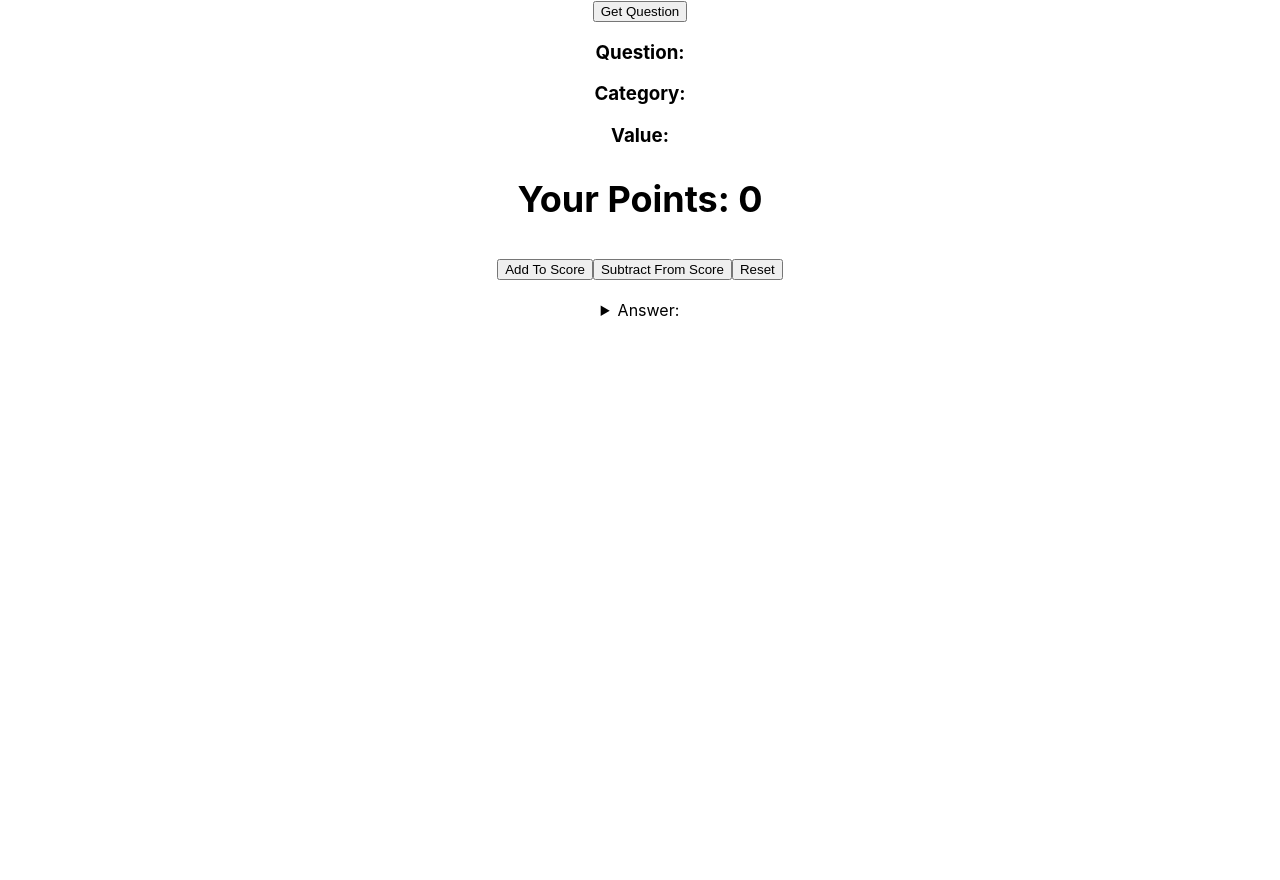
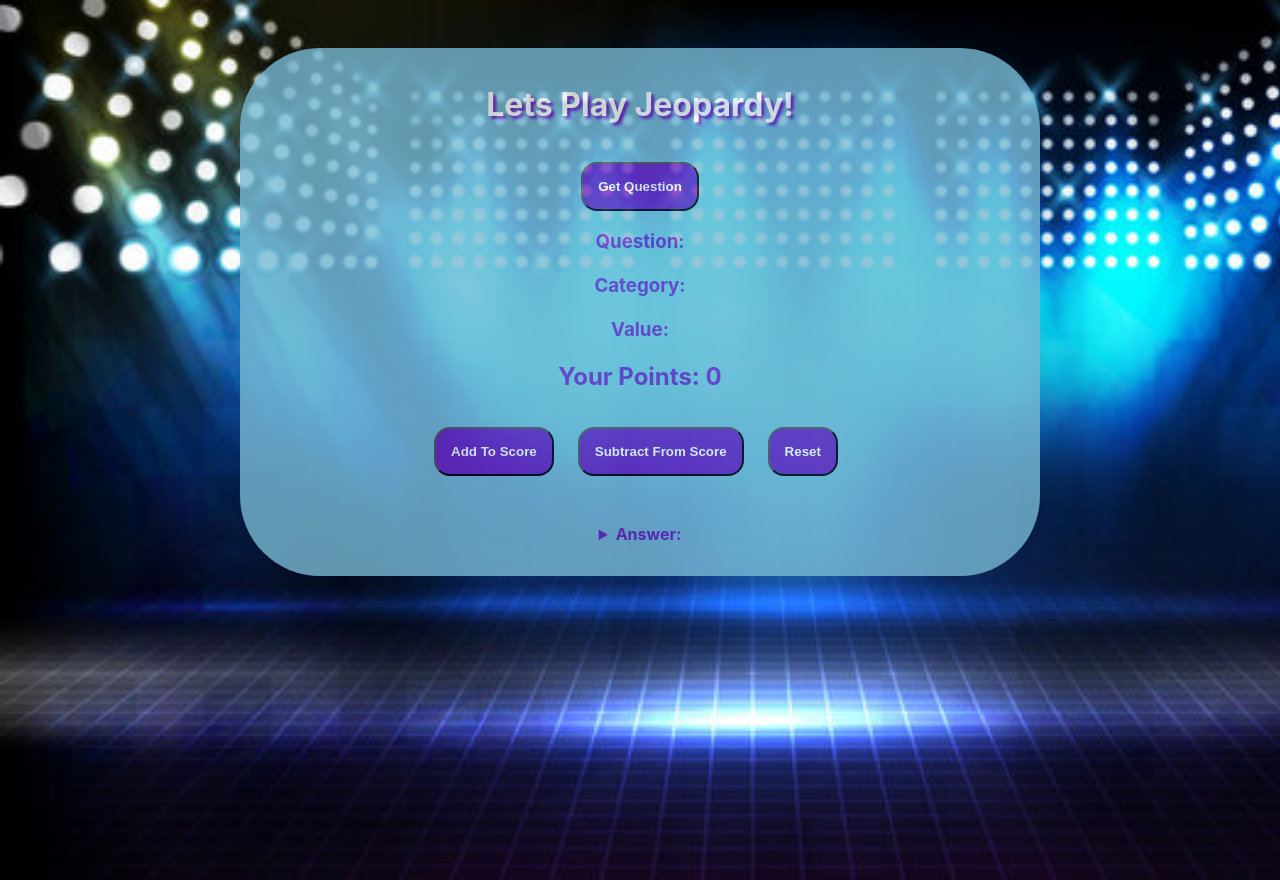
Before and after one commit to Sinuhem23/Jeopardy, a React (Create React App) app: page / in a window 1280 px wide. Before the commit the page ends 800 px from the top, so only its background shows below. Built offline with nearby package versions, Linux system fonts and the light colour scheme.

Commit message:
added some css

```diff
--- a/src/question.css
+++ b/src/question.css
@@ -0,0 +1,43 @@
+.main_container {
+  background-image: url('./Image/Jeopardy_bg.jpeg');
+  background-repeat: no-repeat;
+  background-size: cover;
+  min-height: 55rem;
+  color: white;
+  font-weight: bold;
+}
+.inner_container {
+  background-color: rgb(120, 186, 212);
+  border-radius: 5rem;
+  position: absolute;
+  top: 3rem;
+  left: 15rem;
+  right: 15rem;
+  opacity: 0.8;
+  padding: 1rem;
+}
+button {
+  color: white;
+  background-color: rgb(109, 37, 192);
+  padding: 15px;
+  border-radius: 1rem;
+  font-weight: bold;
+}
+.jeopardy_text {
+  color: white;
+  text-shadow: 3px 3px 3px rgb(109, 37, 192);
+}
+.q_btn {
+  margin-top: 1rem;
+}
+.title_text {
+  color: rgb(109, 37, 192);
+}
+.math_btn {
+  margin: 1rem 1rem 2rem 0.5rem;
+}
+.answer_text {
+  color: rgb(109, 37, 192);
+  font-weight: bold;
+  padding: 1rem;
+}
--- a/src/questions.js
+++ b/src/questions.js
@@ -99,25 +99,45 @@
 
   render() {
     return (
-      <div>
+      <div className='main_container'>
         {/* Make a button labeled "Random Trivia Question" or "Get Question" or something descriptive. */}
         {/* On click, have this button that will make a GET request (using fetch) to get random trivia data.  */}
-        <button onClick={this.getRandomQuestion}> Get Question</button>
-        <h3>Question: {this.state.question} </h3>
-        <h3>Category: {this.state.category.title} </h3>
-        <h3>Value: {this.state.value} </h3>
-        <h2>
-          <h2>Your Points: {this.state.score}</h2>
-          <button onClick={() => this.add()}>Add To Score</button>
-          <button onClick={() => this.subtract()}>Subtract From Score</button>
-          <button onClick={() => this.reset()}>Reset</button>
-        </h2>
-        {/* <button onClick={this.answer}>Get Answer</button>
+        <div className='inner_container'>
+          <h1 className='jeopardy_text'>Lets Play Jeopardy!</h1>
+
+          <button className='q_btn' onClick={this.getRandomQuestion}>
+            {' '}
+            Get Question
+          </button>
+          {/* Question */}
+          <h3 className='title_text'>Question: </h3>
+          <h4>{this.state.question}</h4>
+          {/* Category */}
+          <h3 className='title_text'>Category: </h3>
+          <h4> {this.state.category.title}</h4>
+          {/* Value */}
+          <h3 className='title_text'>Value: </h3>
+          <h4> {this.state.value}</h4>
+          <div>
+            {/* Your Points */}
+            <h2 className='title_text'>Your Points: {this.state.score}</h2>
+          </div>
+          <button className='math_btn' onClick={() => this.add()}>
+            Add To Score
+          </button>
+          <button className='math_btn' onClick={() => this.subtract()}>
+            Subtract From Score
+          </button>
+          <button className='math_btn' onClick={() => this.reset()}>
+            Reset
+          </button>
+          {/* <button onClick={this.answer}>Get Answer</button>
         <h3>Answer: {this.state.answer} </h3> */}
-        <details onToggle={this.toggleFunction}>
-          <summary>Answer:</summary>
-          <h3>{this.state.answer} </h3>
-        </details>
+          <details onToggle={this.toggleFunction}>
+            <summary className='answer_text'>Answer:</summary>
+            <h3>{this.state.answer} </h3>
+          </details>
+        </div>
       </div>
     );
   }
```
Also changed, not shown: src/Image/Jeopardy_bg.jpeg (added).
